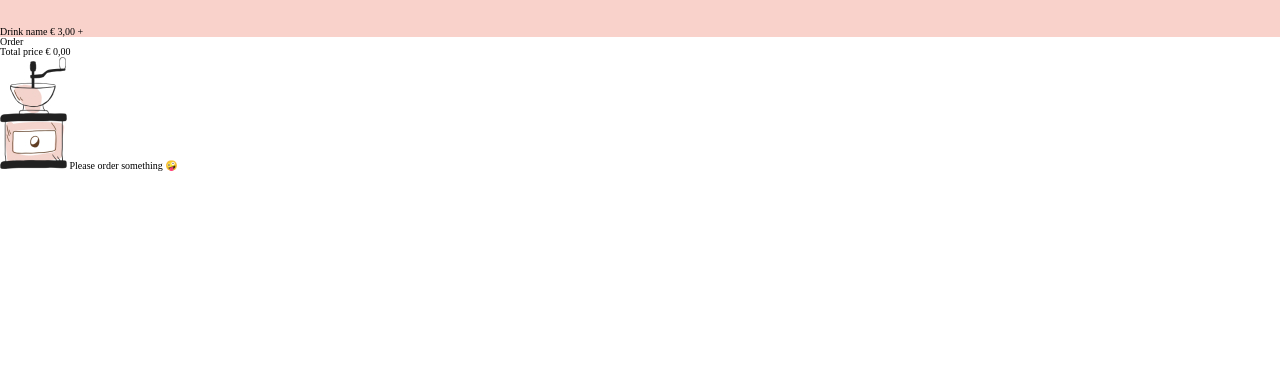
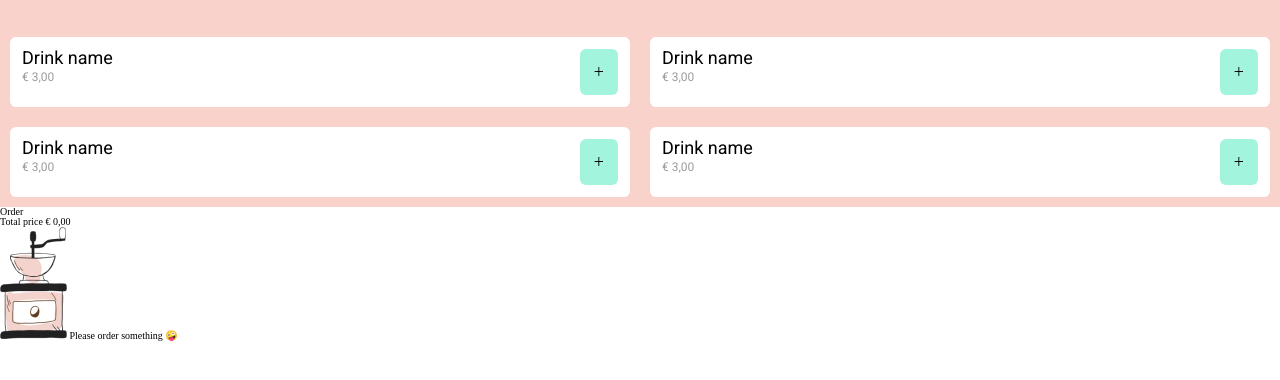
Before and after one commit to ilyeshammoumi/barista, a website built with webpack: page src/index.html in a window 1280 px wide. Shown: the part 104-484 px from the top of the page. Built offline with nearby package versions, Linux system fonts and the light colour scheme; some packages are replaced by stand-ins of ours.

Commit message:
prices klaar

```diff
--- a/src/css/prices.css
+++ b/src/css/prices.css
@@ -1,7 +1,39 @@
 .visually-hidden{
     display: none;
 }
-.price{
+.prices__list{
+    display: grid;
+    grid-template-columns: 1fr 1fr;
+    grid-template-rows: 1fr 1fr;
     background-color: var(--backgroundColor);
+}
+.price__button{
+    margin: 1rem;
+    padding: 1.2rem;
+    background-color: var(--backgroundColorWhite);
+    border-radius: 0.6rem;
+    display: flex;
+    justify-content: space-between;
+}
+.price__button__wrapper{
+    display: flex;
+    flex-flow: column;
+}
+.price__button__plus{
+    background-color: var(--anotherColor);
+    padding: 1.4rem;
+    border-radius: 0.6rem;
+    font-size: 1.8rem;
+    font-weight: var(--fontWeightBold);
+}
 
+.price__button__name{
+    font-family: var(--font);
+    font-size: 1.8rem;
 }
+.price__button__amount{
+    font-family: var(--font);
+    color: var(--textColorGrey);
+    font-size: 1.2rem;
+    margin-top: 0.4rem;
+}
--- a/src/css/vars.css
+++ b/src/css/vars.css
@@ -1,6 +1,7 @@
 :root {
   /*  kleuren */
   --backgroundColor: #F9D2CB;
+  --backgroundColorWhite: #ffffff;
   --anotherColor: #A3F4DC;
 
   /*  fonts */
--- a/src/index.html
+++ b/src/index.html
@@ -22,7 +22,35 @@
     <section class="prices highlight spaced">
       <h2 class="visually-hidden">Price list</h2>
       <ul class="prices__list">
+          <li class="price">
+            <a class="price__button">
+              <span class="price__button__wrapper">
+                <span class="price__button__name">Drink name</span>
+                <span class="price__button__amount">&euro; 3,00</span>
+              </span>
+              <span class="price__button__plus">+</span>
+            </a>
+          </li>
 
+          <li class="price">
+            <a class="price__button">
+              <span class="price__button__wrapper">
+                <span class="price__button__name">Drink name</span>
+                <span class="price__button__amount">&euro; 3,00</span>
+              </span>
+              <span class="price__button__plus">+</span>
+            </a>
+          </li>
+
+          <li class="price">
+            <a class="price__button">
+              <span class="price__button__wrapper">
+                <span class="price__button__name">Drink name</span>
+                <span class="price__button__amount">&euro; 3,00</span>
+              </span>
+              <span class="price__button__plus">+</span>
+            </a>
+          </li>
 
           <li class="price">
             <a class="price__button">
```
